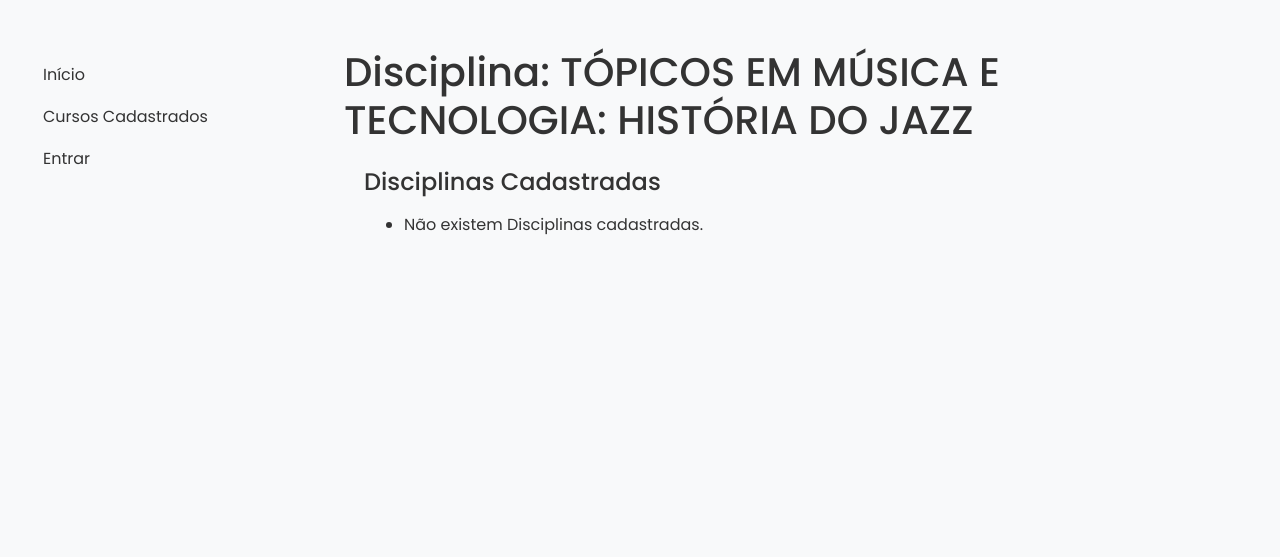
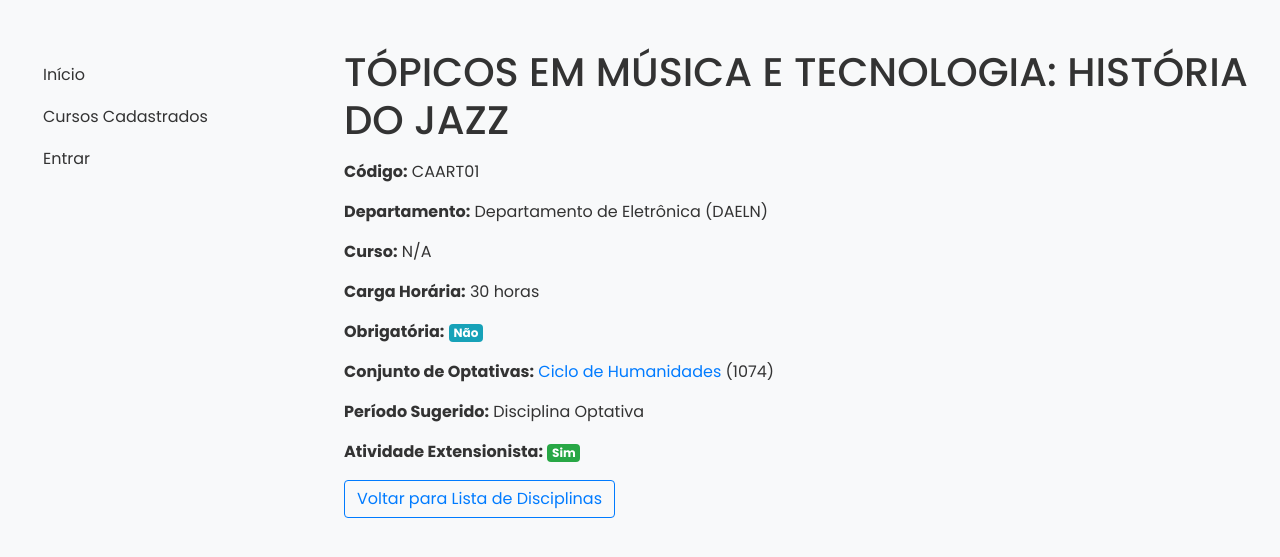
Before and after one commit to lauromatos/utfpr-syllabus, a Django app: page /syllabus_app/disciplina/27 in a window 1280 px wide. Shown: the part 87-644 px from the top of the page. Run offline with Django 4.2, Linux system fonts and the light colour scheme; data comes from the database, SQL or seed files in the repository; both versions use the stored data as it was after the commit; some libraries are stand-ins or nearby versions.

Commit message:
Refactor: Apply consistent button layout in detail views and add 'Curso' field to 'Disciplina'

```diff
--- a/syllabus_app/data/matriz_curricular_completa.csv
+++ b/syllabus_app/data/matriz_curricular_completa.csv
@@ -22,7 +22,7 @@ GEE70S,Gestão da Tecnologia e Inovação,DAELN,30,Sim,0000,4,Não
 ELN84D,Projeto Integrador,DAELN,60,Sim,0000,4,Não
 ELN85A,Laboratório de Integração de Redes e Serviços,DAELN,75,Sim,0000,5,Não
 ELN85B,Gerência de Redes,DAELN,75,Sim,0000,5,Não
-ELN85C,Redes Móveis: LTE, 4G, 5G,DAELN,60,Sim,0000,5,Não
+ELN85C,Redes Móveis: LTE 4G 5G,DAELN,60,Sim,0000,5,Não
 GEE7G6,Fundamentos de Gestão de Projetos,DAELN,45,Sim,0000,5,Não
 ,Conceitos Ambientais Aplicados às TDICs,DAELN,90,Não,1074,,Sim
 EDU70J,LIBRAS,DEPED,45,Não,1074,,Não
--- a/syllabus_app/models.py
+++ b/syllabus_app/models.py
@@ -22,7 +22,7 @@ class Aluno(models.Model):
 
 class Departamento(models.Model):
     departamento = models.CharField(max_length=10, unique=True, help_text='Digite a sigla do Departamento')
-    nome_departamento = models.CharField(max_length=45, help_text='Digite o nome do Departamento')
+    nome_departamento = models.CharField(max_length=55, help_text='Digite o nome do Departamento')
 
     class Meta:
         ordering = ['departamento', 'nome_departamento']
@@ -63,6 +63,7 @@ class Disciplina(models.Model):
     cod_disciplina = models.CharField(max_length=10)
     nome_disciplina = models.CharField(max_length=70)
     Departamento = models.ForeignKey('Departamento', on_delete=models.SET_NULL, null=True)
+    curso = models.ForeignKey('Curso', on_delete=models.SET_NULL, null=True, blank=True, help_text='Selecione o curso ao qual esta disciplina pertence')
     carga_horaria = models.CharField(max_length=3)
     obrigatoria = models.BooleanField()
     cod_optativa = models.ForeignKey('ConjuntoDisciplinas', on_delete=models.SET_NULL, null=True)
--- a/syllabus_app/templates/syllabus_app/disciplina_detail.html
+++ b/syllabus_app/templates/syllabus_app/disciplina_detail.html
@@ -1,38 +1,45 @@
 {% extends "base_generic.html" %}
 
 {% block content %}
+  <h1>{{ disciplina.nome_disciplina }}</h1>
 
-<h1>Disciplina: {{ disciplina.nome_disciplina }}</h1>
+  <div class="mb-3">
+    {% if perms.syllabus_app.change_disciplina %}
+      <a href="{% url 'disciplina-update' pk=disciplina.pk %}" class="btn btn-secondary btn-sm">Alterar</a>
+    {% endif %}
+    {% if perms.syllabus_app.delete_disciplina %}
+      <a href="{% url 'disciplina-delete' pk=disciplina.pk %}" class="btn btn-danger btn-sm ml-1">Excluir</a>
+    {% endif %}
+  </div>
 
-<div style="margin-left:20px;margin-top:20px">
-<h4>Disciplinas Cadastradas</h4>
-
-<ul>
-  {% for nome_disciplina in disciplina.nome_disciplina_set.all %}
-  <li>
-    <a href="{{ disciplina.get_absolute_url }}">{{ disciplina.nome_disciplina }}</a>
-  </li>
-  {% empty %}
-  <li>Não existem Disciplinas cadastradas.</li>
-  {% endfor %}
-</ul>
+  <p><strong>Código:</strong> {{ disciplina.cod_disciplina }}</p>
+  <p><strong>Departamento:</strong> {% if disciplina.Departamento %}{{ disciplina.Departamento.nome_departamento }} ({{ disciplina.Departamento.departamento }}){% else %}N/A{% endif %}</p>
+  <p><strong>Curso:</strong> {% if disciplina.curso %}<a href="{{ disciplina.curso.get_absolute_url }}">{{ disciplina.curso.nome_curso }}</a>{% else %}N/A{% endif %}</p>
+  <p><strong>Carga Horária:</strong> {{ disciplina.carga_horaria }} horas</p>
+  <p><strong>Obrigatória:</strong>
+    {% if disciplina.obrigatoria %}
+      <span class="badge badge-primary">Sim</span>
+    {% else %}
+      <span class="badge badge-info">Não</span>
+    {% endif %}
+  </p>
+  {% if not disciplina.obrigatoria and disciplina.cod_optativa %}
+    <p><strong>Conjunto de Optativas:</strong> <a href="{{ disciplina.cod_optativa.get_absolute_url }}">{{ disciplina.cod_optativa.nome_conjunto }}</a> ({{ disciplina.cod_optativa.cod_optativa }})</p>
+  {% endif %}
+  <p><strong>Período Sugerido:</strong>
+    {% if disciplina.periodo == 0 %}
+      Disciplina Optativa
+    {% else %}
+      {{ disciplina.periodo }}º
+    {% endif %}
+  </p>
+  <p><strong>Atividade Extensionista:</strong>
+    {% if disciplina.extensionista %}
+      <span class="badge badge-success">Sim</span>
+    {% else %}
+      <span class="badge badge-secondary">Não</span>
+    {% endif %}
+  </p>
+  <p class="mt-3"><a href="{% url 'disciplina' %}" class="btn btn-outline-primary">Voltar para Lista de Disciplinas</a></p>
 
 {% endblock %}
-
-
-{% block sidebar %}
-  {{ block.super }}
-
-  {% if perms.syllabus_app.change_departamento or perms.syllabus_app.delete_departamento %}
-  <hr>
-  <ul class="sidebar-nav">
-    {% if perms.syllabus_app.change_disciplina %}
-    <li><a href="{% url 'disciplina-update' disciplina.id %}">Atualizar Disciplina</a></li>
-    {% endif %}
-    {% if not disciplina.curso_set.all and perms.syllabus_app.disciplina %}
-      <li><a href="{% url 'disciplina-delete' disciplina.id %}">Excluir Disciplina</a></li>
-    {% endif %}
-    </ul>
-  {% endif %}
-
-{% endblock %}
--- a/syllabus_app/views.py
+++ b/syllabus_app/views.py
@@ -127,17 +127,19 @@ from django.urls import reverse
 from django.urls import reverse_lazy
 from django.views.generic.edit import CreateView, UpdateView, DeleteView
 from .models import DisciplinasCursadas, Disciplina
-from .forms import AlunoAdicionaDisciplinaForm
+from .forms import AlunoAdicionaDisciplinaForm, DisciplinaForm, ReqConclusaoForm
 
 class DisciplinasCursadasCreate(PermissionRequiredMixin, CreateView):
     model = DisciplinasCursadas
     fields = ['ra_aluno', 'cod_disciplina']
     permission_required = 'syllabus_app.add_disciplinascursadas'
+    success_url = reverse_lazy('disciplinascursadas')
 
 class DisciplinasCursadasUpdate(PermissionRequiredMixin, UpdateView):
     model = DisciplinasCursadas
     fields = ['ra_aluno', 'cod_disciplina']
     permission_required = 'syllabus_app.change_disciplinascursadas'
+    success_url = reverse_lazy('disciplinascursadas')
 
 class DisciplinasCursadasDelete(PermissionRequiredMixin, DeleteView):
     model = DisciplinasCursadas
@@ -157,15 +159,13 @@ class DisciplinasCursadasDelete(PermissionRequiredMixin, DeleteView):
 
 class DisciplinaCreate(PermissionRequiredMixin, CreateView):
     model = Disciplina
-    fields = ['cod_disciplina', 'nome_disciplina', 'Departamento', 'carga_horaria',
-              'obrigatoria', 'cod_optativa', 'periodo', 'extensionista']
+    form_class = DisciplinaForm
     success_url = reverse_lazy('disciplina')
     permission_required = 'syllabus_app.add_disciplina'
 
 class DisciplinaUpdate(PermissionRequiredMixin, UpdateView):
     model = Disciplina
-    fields = ['cod_disciplina', 'nome_disciplina', 'Departamento', 'carga_horaria',
-              'obrigatoria', 'cod_optativa', 'periodo', 'extensionista']
+    form_class = DisciplinaForm
     success_url = reverse_lazy('disciplina')
     permission_required = 'syllabus_app.change_disciplina'
 
```
Also changed, not shown: syllabus_app/forms.py (+8 -0 lines), syllabus_app/templates/syllabus_app/conjuntodisciplinas_detail.html (+9 -10 lines), syllabus_app/templates/syllabus_app/curso_detail.html (+9 -10 lines), syllabus_app/templates/syllabus_app/departamento_detail.html (+9 -10 lines), db.sqlite3, syllabus_app/migrations/0006_alter_departamento_nome_departamento.py (added), syllabus_app/migrations/0007_disciplina_curso.py (added).
